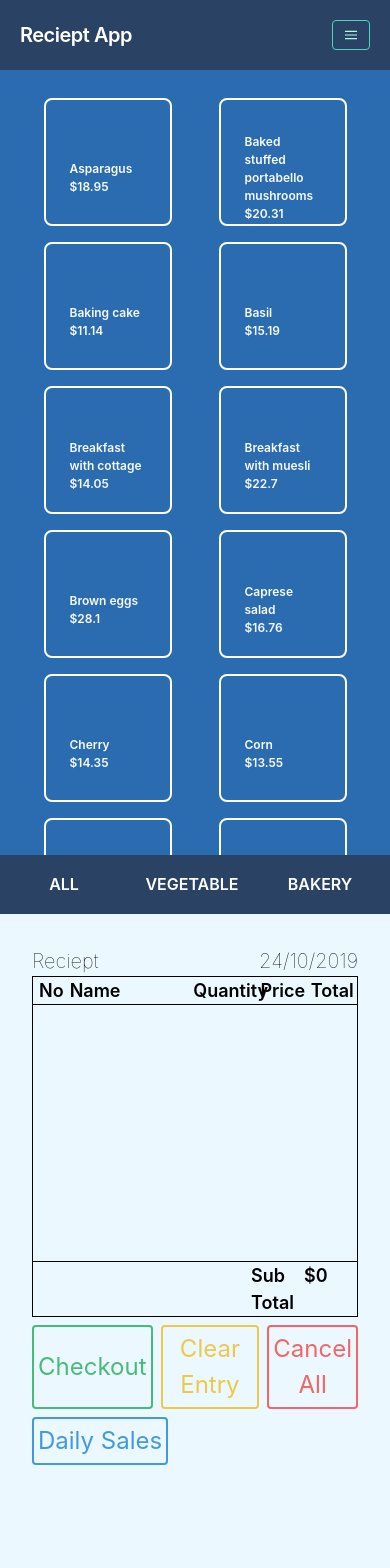
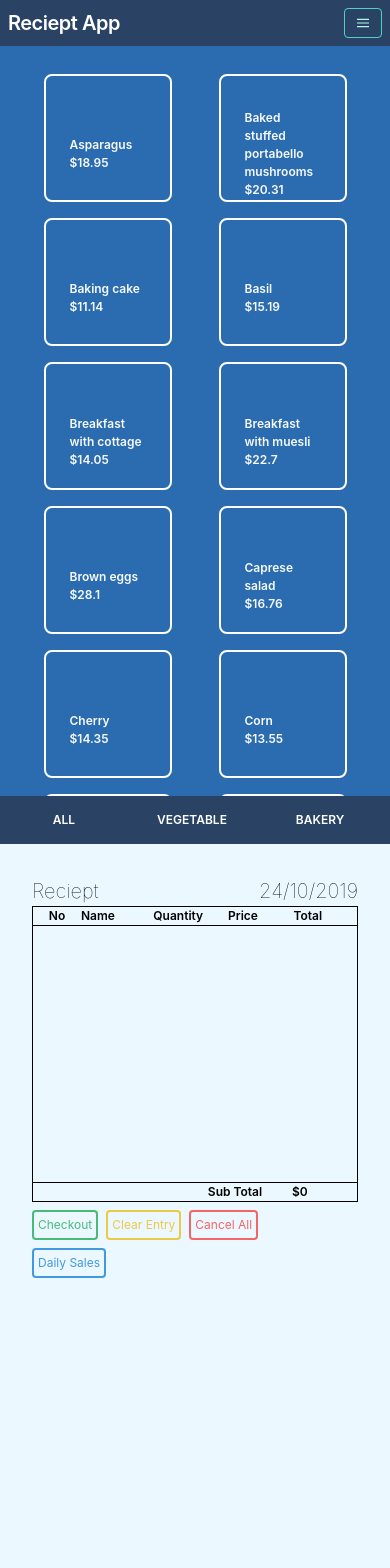
Before and after one commit to jasonbrandoo/sales-reciepts, a React (Create React App) app: page / in a window 390 px wide. Shown: the top 1568 px of the page. Built offline with nearby package versions, Linux system fonts and the light colour scheme; the HTML template or start-up script is replaced by a standard one.

Commit message:
FIX: Layout

```diff
--- a/src/components/Detail.js
+++ b/src/components/Detail.js
@@ -80,26 +80,26 @@ const Detail = () => {
   return (
     <div className="md:w-2/3 sm:w-full h-full bg-blue-100 flex flex-col">
       <Modal open={open} setOpen={setOpen} />
-      <div className="relative h-full p-8">
+      <div className="h-full p-8">
         <div className="flex justify-between font-hairline text-xl">
           <h3>Reciept</h3>
           <h3>{new Date().toLocaleDateString('id')}</h3>
         </div>
-        <div className="flex w-full text-lg font-semibold border border-black">
+        <div className="flex w-full text-xs sm:text-lg font-semibold border border-black">
           <h3 className="w-12 text-center">No</h3>
-          <h3 className="w-1/2 text-left">Name</h3>
+          <h3 className="w-1/5 sm:w-1/2 text-left">Name</h3>
           <h3 className="w-1/5 text-center">Quantity</h3>
           <h3 className="w-1/5 text-center">Price</h3>
           <h3 className="w-1/5 text-center">Total</h3>
         </div>
-        <div className="flex flex-col w-full h-64 border-r border-l border-black overflow-y-auto font-hairline">
+        <div className="flex flex-col w-full h-64 text-xs sm:text-base border-r border-l border-black overflow-y-auto font-hairline">
           {state.cart.map((data, index) => (
             <div className="flex flex-row my-1" key={data.title}>
               <div className="w-12 text-center">{index + 1}.</div>
-              <div className="w-1/2 text-left">{data.title}</div>
+              <div className="w-1/5 sm:w-1/2 text-left">{data.title}</div>
               <div className="w-1/5 text-center">
                 <button
-                  className="mr-2 bg-red-500 hover:bg-red-700 text-white text-center rounded inline-block w-5"
+                  className="mr-2 bg-red-500 hover:bg-red-700 text-white text-center rounded inline-block w-2 sm:w-5"
                   type="button"
                   onClick={() => subtractQty(data)}
                 >
@@ -107,7 +107,7 @@ const Detail = () => {
                 </button>
                 {data.quantity}
                 <button
-                  className="ml-2 bg-blue-500 hover:bg-blue-700 text-white text-center rounded inline-block w-5"
+                  className="ml-2 bg-blue-500 hover:bg-blue-700 text-white text-center rounded inline-block w-2 sm:w-5"
                   type="button"
                   onClick={() => addQty(data)}
                 >
@@ -121,32 +121,36 @@ const Detail = () => {
             </div>
           ))}
         </div>
-        <div className="flex flex-row border border-black">
+        <div className="flex flex-row border border-black text-center">
           <div className="w-10" />
-          <div className="w-1/2" />
+          <div className="w-1/5 sm:w-1/2" />
           <div className="w-1/5" />
-          <div className="w-1/5 font-semibold text-lg ">Sub Total</div>
-          <div className="w-1/5 font-semibold text-lg ">${totalPrice}</div>
+          <div className="w-1/5 font-semibold text-xs sm:text-base">
+            Sub Total
+          </div>
+          <div className="w-1/5 font-semibold text-xs sm:text-base">
+            ${totalPrice}
+          </div>
         </div>
         <div className="flex mt-2">
           {productDetail.length === 0 ? (
             <>
               <button
                 type="button"
-                className="p-1 border-2 border-green-500 rounded text-green-500 text-2xl"
+                className="p-1 border-2 border-green-500 rounded text-green-500 text-xs sm:text-base"
                 disabled
               >
                 Checkout
               </button>
               <button
-                className="p-1 ml-2 border-2 border-yellow-500 rounded text-yellow-500 text-2xl"
+                className="p-1 ml-2 border-2 border-yellow-500 rounded text-yellow-500 text-xs sm:text-base"
                 type="button"
                 disabled
               >
                 Clear Entry
               </button>
               <button
-                className="p-1 ml-2 border-2 border-red-500 rounded text-red-500 text-2xl"
+                className="p-1 ml-2 border-2 border-red-500 rounded text-red-500 text-xs sm:text-base"
                 type="button"
                 disabled
               >
@@ -157,20 +161,20 @@ const Detail = () => {
             <>
               <button
                 type="button"
-                className="p-1 border-2 border-green-500 hover:bg-green-500 hover:text-white rounded text-green-500 text-2xl"
+                className="p-1 border-2 border-green-500 hover:bg-green-500 hover:text-white rounded text-green-500 text-xs sm:text-base"
                 onClick={checkout}
               >
                 Checkout
               </button>
               <button
-                className="p-1 ml-2 border-2 border-yellow-500 hover:bg-yellow-500 hover:text-white text-yellow-500 rounded text-2xl"
+                className="p-1 ml-2 border-2 border-yellow-500 hover:bg-yellow-500 hover:text-white text-yellow-500 rounded text-xs sm:text-base"
                 type="button"
                 onClick={clearEntry}
               >
                 Clear Entry
               </button>
               <button
-                className="p-1 ml-2 border-2 border-red-500 hover:bg-red-500 hover:text-white text-red-500 rounded text-2xl"
+                className="p-1 ml-2 border-2 border-red-500 hover:bg-red-500 hover:text-white text-red-500 rounded text-xs sm:text-base"
                 type="button"
                 onClick={cancelAll}
               >
@@ -181,7 +185,7 @@ const Detail = () => {
         </div>
         <Link
           to="/daily-sales"
-          className="inline-block mt-2 p-1 border-2 border-blue-500 hover:bg-blue-500 hover:text-white rounded text-blue-500 text-2xl"
+          className="inline-block mt-2 p-1 border-2 border-blue-500 hover:bg-blue-500 hover:text-white rounded text-blue-500 text-xs sm:text-base"
         >
           Daily Sales
         </Link>
--- a/src/components/Item.js
+++ b/src/components/Item.js
@@ -34,7 +34,7 @@ const Item = () => {
 
   return (
     <div className="md:w-1/3 sm:w-full h-full bg-blue-700 flex flex-col">
-      <div className="flex flex-row flex-wrap justify-around overflow-y-auto p-5 h-full">
+      <div className="flex flex-row flex-wrap justify-around overflow-y-auto p-5 h-0 flex-auto">
         {product.map(items => (
           <button
             key={items.title}
@@ -47,7 +47,7 @@ const Item = () => {
           </button>
         ))}
       </div>
-      <div className="flex flex-row items-center bg-blue-900 overflow-x-scroll overflow-y-hidden w-full h-16">
+      <div className="flex flex-row items-center bg-blue-900 overflow-x-scroll overflow-y-hidden w-full h-12 text-xs sm:text-base">
         <button
           className="flex-none hover:bg-gray-100 hover:text-black focus:bg-gray-100 focus:text-black text-white w-32 h-full font-semibold"
           type="button"
--- a/src/components/Main.js
+++ b/src/components/Main.js
@@ -4,7 +4,7 @@ import Detail from './Detail';
 
 const Main = () => {
   return (
-    <div className="md:flex sm:block justify-center h-full">
+    <div className="sm:flex justify-center h-full">
       <Item />
       <Detail />
     </div>
--- a/src/components/Navbar.js
+++ b/src/components/Navbar.js
@@ -9,7 +9,7 @@ const Navbar = () => {
   };
 
   return (
-    <nav className="flex items-center justify-between flex-wrap bg-blue-900 p-5">
+    <nav className="flex items-center justify-between flex-wrap bg-blue-900 p-2">
       <div className="text-white">
         <Link to="/" className="font-semibold text-xl tracking-tight">
           Reciept App
```
